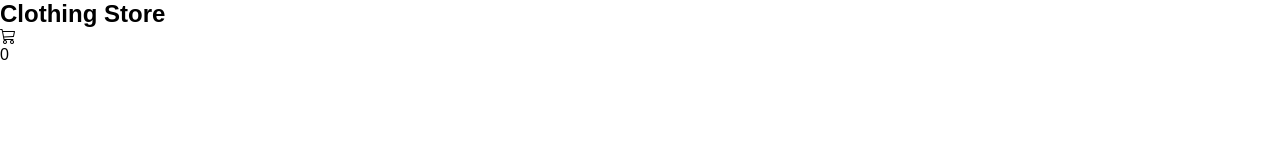
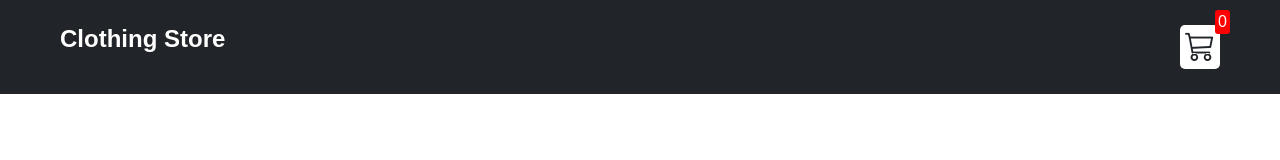
Before and after one commit to kumarudit169/Shopping-Cart, a plain HTML site: page index.html in a window 1280 px wide. Drawn offline with nearby package versions, Linux system fonts and the light colour scheme.

Commit message:
Style navbar

```diff
--- a/style.css
+++ b/style.css
@@ -8,6 +8,35 @@ body{
     font-family: sans-serif;
 }
 
+/**
+* ! Navbar styles are here
+**/
+
 .navbar{
+    display: flex;
+    flex-direction: row;
+    justify-content: space-between;
+    background-color: #212529;
+    color: white;
+    padding: 25px 60px;
+}
 
+.cart{
+    position: relative;
+    background-color: #fff;
+    color: #212529;
+    font-size: 30px;
+    padding: 5px;
+    border-radius: 5px;
 }
+
+.cartAmount{
+    position: absolute;
+    top: -15px;
+    right: -10px;
+    font-size: 16px;
+    background-color: red;
+    color: #fff;
+    padding: 3px;
+    border-radius: 3px;
+}
```
